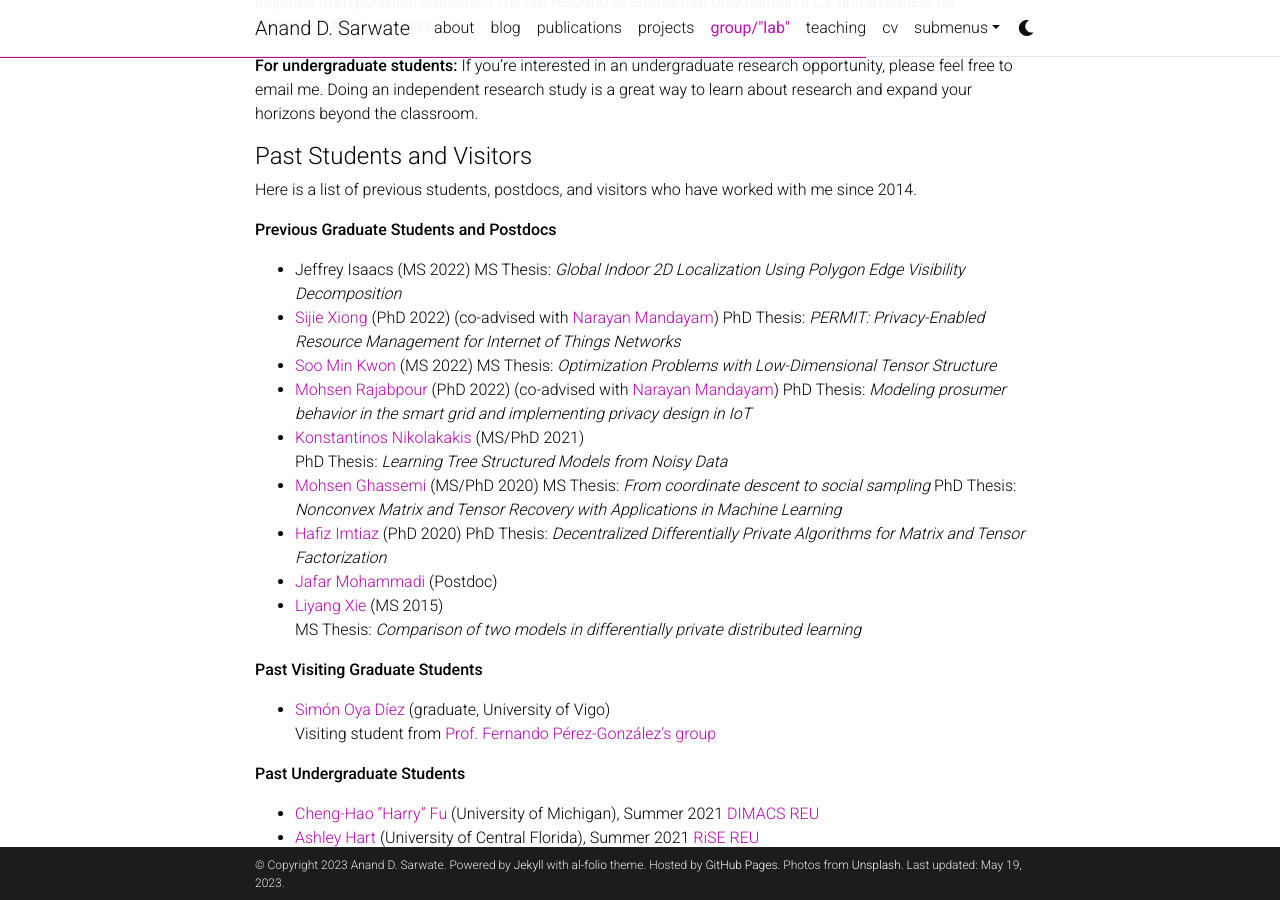
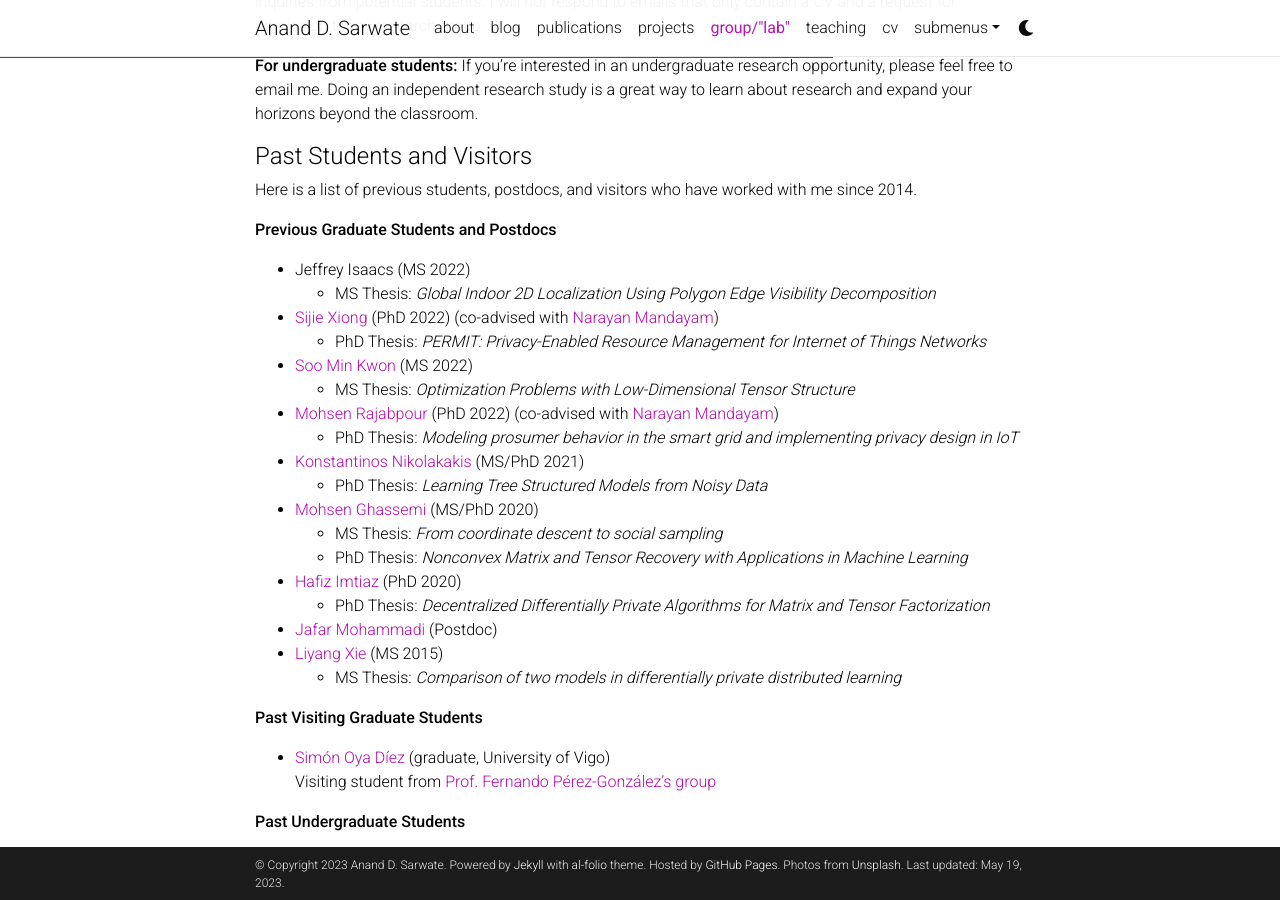
Before and after one commit to adsarwate/adsarwate.github.io, a Jekyll site: the page built from _pages/group.md, in a window 1280 px wide and 900 px high, scrolled down 826 px. Built offline with Jekyll 4.4.1, drawn with Linux system fonts in a browser that asks for light colours; comment, search, counter and statistics services are not loaded; a style sheet for code colours, icons or effects is not loaded.

Commit message:
Update group.md
reformat group

```diff
--- a/_pages/group.md
+++ b/_pages/group.md
@@ -39,23 +39,23 @@ Here is a list of previous students, postdocs, and visitors who have worked with
 **Previous Graduate Students and Postdocs**
 
 *   Jeffrey Isaacs (MS 2022)
-    MS Thesis: [_Global Indoor 2D Localization Using Polygon Edge Visibility Decomposition_](https://rucore.libraries.rutgers.edu/rutgers-lib/69112/)
+    * MS Thesis: [_Global Indoor 2D Localization Using Polygon Edge Visibility Decomposition_](https://rucore.libraries.rutgers.edu/rutgers-lib/69112/)
 *   [Sijie Xiong](http://www.ece.rutgers.edu/~sx37/) (PhD 2022) (co-advised with [Narayan Mandayam](http://www.winlab.rutgers.edu/~narayan/))
-    PhD Thesis: [_PERMIT: Privacy-Enabled Resource Management for Internet of Things Networks_](https://rucore.libraries.rutgers.edu/rutgers-lib/67108/)
+    * PhD Thesis: [_PERMIT: Privacy-Enabled Resource Management for Internet of Things Networks_](https://rucore.libraries.rutgers.edu/rutgers-lib/67108/)
 *   [Soo Min Kwon](https://www.linkedin.com/in/soo-min-kwon-215ba114b/) (MS 2022)
-    MS Thesis: [_Optimization Problems with Low-Dimensional Tensor Structure_](https://rucore.libraries.rutgers.edu/rutgers-lib/67410/)
+    * MS Thesis: [_Optimization Problems with Low-Dimensional Tensor Structure_](https://rucore.libraries.rutgers.edu/rutgers-lib/67410/)
 *   [Mohsen Rajabpour](https://www.linkedin.com/in/mohsen-rajabpour-b5b897105/) (PhD 2022) (co-advised with [Narayan Mandayam](http://www.winlab.rutgers.edu/~narayan/))
-    PhD Thesis: [_Modeling prosumer behavior in the smart grid and implementing privacy design in IoT_](https://rucore.libraries.rutgers.edu/rutgers-lib/67069/)
+    * PhD Thesis: [_Modeling prosumer behavior in the smart grid and implementing privacy design in IoT_](https://rucore.libraries.rutgers.edu/rutgers-lib/67069/)
 *   [Konstantinos Nikolakakis](https://knikolakakis.org/) (MS/PhD 2021)
-    PhD Thesis: [_Learning Tree Structured Models from Noisy Data_](https://rucore.libraries.rutgers.edu/rutgers-lib/66047/)
+    * PhD Thesis: [_Learning Tree Structured Models from Noisy Data_](https://rucore.libraries.rutgers.edu/rutgers-lib/66047/)
 *   [Mohsen Ghassemi](https://www.ece.rutgers.edu/~mg975/) (MS/PhD 2020)
-	MS Thesis: [_From coordinate descent to social sampling_](https://rucore.libraries.rutgers.edu/rutgers-lib/49967/)
-	PhD Thesis: [_Nonconvex Matrix and Tensor Recovery with Applications in Machine Learning_](https://rucore.libraries.rutgers.edu/rutgers-lib/65376/)
+	* MS Thesis: [_From coordinate descent to social sampling_](https://rucore.libraries.rutgers.edu/rutgers-lib/49967/)
+	* PhD Thesis: [_Nonconvex Matrix and Tensor Recovery with Applications in Machine Learning_](https://rucore.libraries.rutgers.edu/rutgers-lib/65376/)
 *   [Hafiz Imtiaz](https://hafizimtiaz.buet.ac.bd/) (PhD 2020)
-    PhD Thesis: [_Decentralized Differentially Private Algorithms for Matrix and Tensor Factorization_](https://rucore.libraries.rutgers.edu/rutgers-lib/62938/)
+    * PhD Thesis: [_Decentralized Differentially Private Algorithms for Matrix and Tensor Factorization_](https://rucore.libraries.rutgers.edu/rutgers-lib/62938/)
 *   [Jafar Mohammadi](https://www.bell-labs.com/usr/jafar.mohammadi) (Postdoc)
 *   [Liyang Xie](https://www.linkedin.com/in/li-yang-xie-77163baa/) (MS 2015)
-    MS Thesis: [_Comparison of two models in differentially private distributed learning_](https://rucore.libraries.rutgers.edu/rutgers-lib/49347/)
+    * MS Thesis: [_Comparison of two models in differentially private distributed learning_](https://rucore.libraries.rutgers.edu/rutgers-lib/49347/)
 
 **Past Visiting Graduate Students**
 
```
